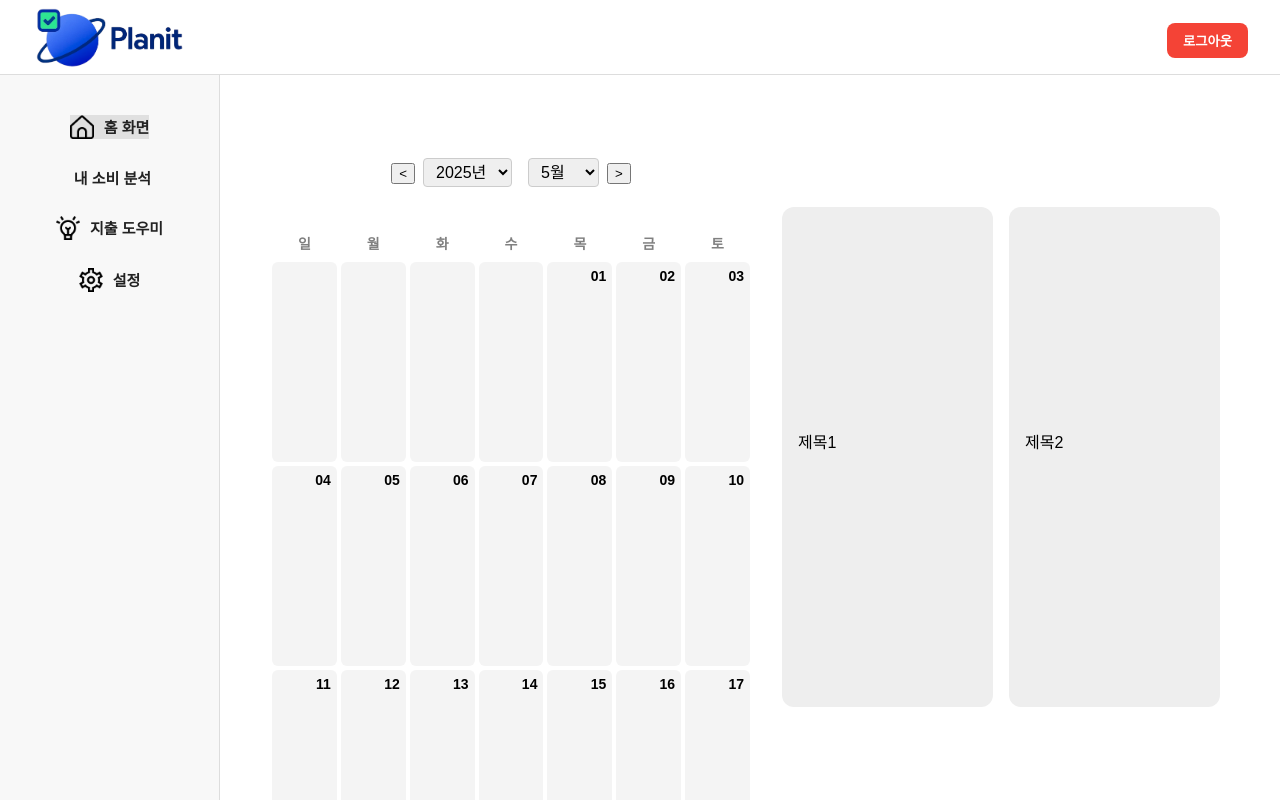
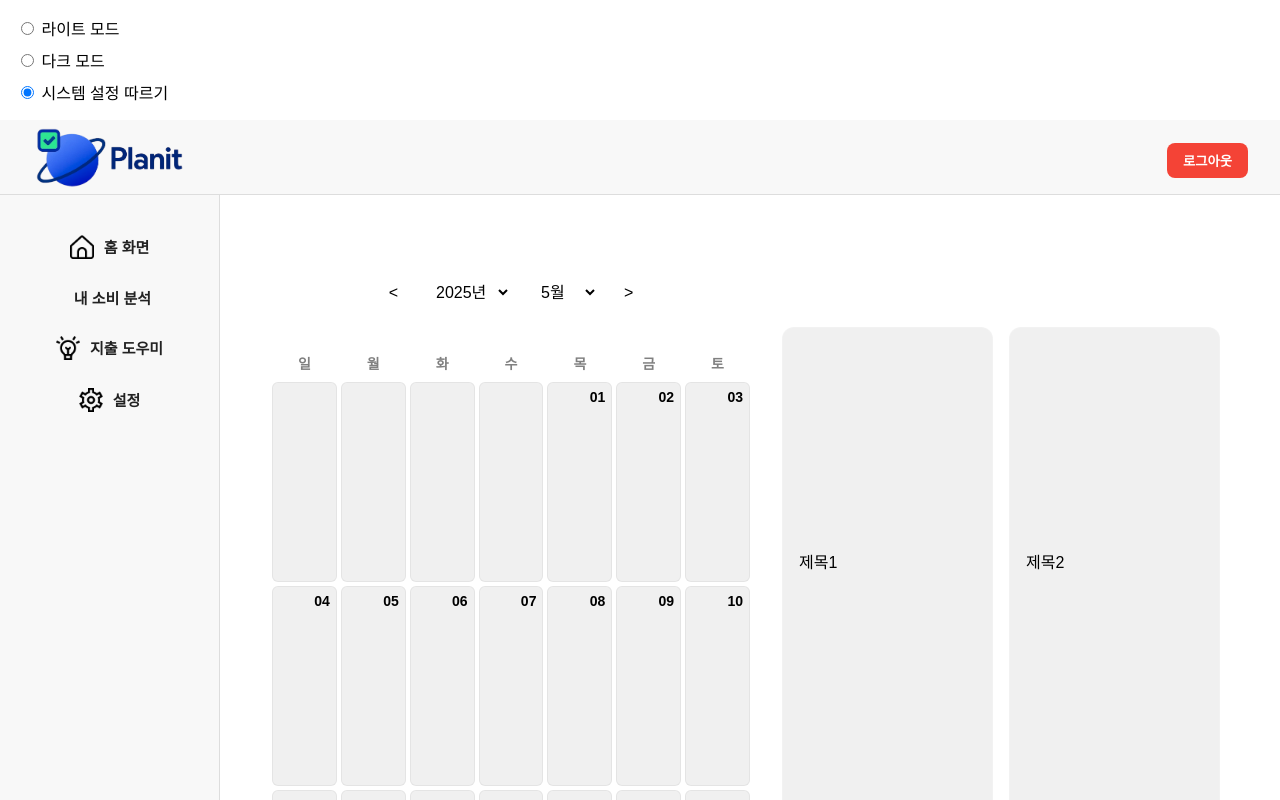
Before and after one commit to jiminh03/planit_project, a Vue app in the folder planit-front/front/: page / in a window 1280 px wide. Shown: the top 800 px of the page. Built offline with nearby package versions, Linux system fonts and the light colour scheme.

Commit message:
color theme

```diff
--- a/planit-front/front/src/App.vue
+++ b/planit-front/front/src/App.vue
@@ -1,4 +1,5 @@
 <template>
+  <ThemeSelector />
   <div class="app-layout">
     <TopHeader />
     <div class="main-layout">
@@ -13,6 +14,21 @@
 <script setup>
 import TopHeader from '@/components/TopHeader.vue'
 import SidebarMenu from '@/components/SidebarMenu.vue'
+import { onMounted } from 'vue'
+import { useThemeStore } from '@/stores/useThemeStore'
+import ThemeSelector from './components/ThemeSelector.vue'
+const themeStore = useThemeStore()
+
+onMounted(() => {
+  themeStore.applyTheme()
+
+  // 시스템 설정 변경 감지
+  window.matchMedia('(prefers-color-scheme: dark)').addEventListener('change', () => {
+    if (themeStore.theme === 'system') {
+      themeStore.applyTheme()
+    }
+  })
+})
 </script>
 
 <style>
@@ -34,14 +50,30 @@ body {
   color: var(--text-color);
 }
 
-body.light {
+:root[data-theme='light'] {
   --bg-color: #fff;
   --text-color: #000;
 }
 
-body.dark {
+:root[data-theme='light'] {
+  --sidebar-bg-color: #f8f8f8;
+  --sidebar-text-color: #222;
+  --logout-button-bg: #f44336;
+  --logout-button-hover: #d32f2f;
+  --logout-button-text: #fff;
+}
+
+:root[data-theme='dark'] {
   --bg-color: #1e1e1e;
   --text-color: #f0f0f0;
+}
+
+:root[data-theme='dark'] {
+  --sidebar-bg-color: #1e1e1e;
+  --sidebar-text-color: #ffffff;
+  --logout-button-bg: #b71c1c;
+  --logout-button-hover: #8e0000;
+  --logout-button-text: #fff;
 }
 
 .app-layout {
--- a/planit-front/front/src/components/CalendarSection.vue
+++ b/planit-front/front/src/components/CalendarSection.vue
@@ -1,5 +1,3 @@
-<!-- CalendarSection.vue -->
-
 <template>
   <div class="calendar-section">
     <div class="calendar-header">
@@ -155,12 +153,32 @@ function formatCurrency(val) {
   margin-bottom: 1rem;
 }
 
-select {
-  border: 1px solid #ccc;
+.calendar-header h2 {
+  color: var(--text-color);
+}
+
+
+select,
+button {
+  background-color: var(--card-bg-color);
+  color: var(--text-color);
+  border: 1px solid rgba(255, 255, 255, 0.2);
+  border-radius: 4px;
   padding: 4px 8px;
   font-size: 16px;
-  border-radius: 4px;
+  transition: background-color 0.3s ease;
   margin: 0 8px;
+}
+
+select:focus,
+button:focus {
+  outline: none;
+  border: 1px solid #7c3aed;
+}
+
+button:hover {
+  background-color: rgba(255, 255, 255, 0.12);
+  cursor: pointer;
 }
 
 .calendar-grid {
@@ -186,7 +204,9 @@ select {
 .calendar-cell {
   height: 200px;
   padding: 6px;
-  background: #f4f4f4;
+  background-color: rgba(180, 180, 180, 0.2); /* 연한 회색 느낌의 반투명 */
+  backdrop-filter: blur(6px);
+  border: 1px solid rgba(0, 0, 0, 0.05);
   border-radius: 6px;
   text-align: right;
   font-size: 11px;
@@ -199,7 +219,7 @@ select {
 }
 
 .calendar-cell:hover {
-  background-color: #eaeaea;
+  background-color: var(--card-glass-hover);
 }
 
 .calendar-cell.selected {
@@ -236,7 +256,7 @@ select {
 .selected-info {
   margin-top: 1rem;
   font-size: 14px;
-  background-color: #f9f9f9;
+  background-color: var(--card-bg-color);
   padding: 1rem;
   border-radius: 8px;
 }
--- a/planit-front/front/src/components/CardWidgets.vue
+++ b/planit-front/front/src/components/CardWidgets.vue
@@ -1,4 +1,3 @@
-<!-- CardWidgets.vue -->
 <template>
   <div class="card-scroll-wrapper">
     <div class="card-grid">
@@ -40,7 +39,10 @@ const cards = [
 
 .card {
   margin-top: 80px;
-  background-color: #eee;
+  background-color: rgba(180, 180, 180, 0.2); /* 밝은 회색 느낌의 투명 배경 */
+  backdrop-filter: blur(6px);
+  border: 1px solid rgba(255, 255, 255, 0.12); /* 흐릿한 외곽선 */
+  color: var(--text-color);
   border-radius: 12px;
   padding: 1rem;
   min-height: 500px;
--- a/planit-front/front/src/components/SidebarMenu.vue
+++ b/planit-front/front/src/components/SidebarMenu.vue
@@ -62,7 +62,7 @@
 .sidebar {
   width: 220px;
   min-width: 220px;
-  background-color: #f8f8f8;
+  background-color: var(--sidebar-bg-color);
   padding: 1rem;
   box-sizing: border-box;
   border-right: 1px solid #ddd;
@@ -86,18 +86,26 @@
   height: 100%;
 }
 
-.menu-group {
+.menu-group,
+.menu-subitem {
+  all: unset;
   display: flex;
   align-items: center;
+  width: 100%;
+  color: var(--sidebar-text-color);
+  text-decoration: none;
+  cursor: pointer;
+}
+
+.menu-group {
   margin-top: 1.5rem;
-  text-decoration: none;
 }
 
 .menu-group-title {
   margin-left: 6px;
   font-weight: bold;
   font-size: 15px;
-  color: #222;
+  color: var(--sidebar-text-color) !important;
 }
 
 .submenu {
@@ -108,20 +116,17 @@
 .menu-subitem {
   padding-left: 32px;
   font-size: 14px;
-  color: #333;
-  text-decoration: none;
-  display: block;
-  padding: 4px 8px;
   border-radius: 6px;
   transition: background 0.2s;
+  padding: 4px 8px;
 }
 
 .menu-subitem:hover {
-  background-color: #eee;
+  background-color: var(--sidebar-hover-bg-color);
 }
 
 .active {
-  background-color: #e0e0e0;
+  background-color: var(--sidebar-active-bg-color);
   font-weight: bold;
 }
 
--- /dev/null
+++ b/planit-front/front/src/components/ThemeSelector.vue
@@ -0,0 +1,27 @@
+<template>
+  <div class="theme-selector">
+    <label><input type="radio" value="light" v-model="themeStore.theme" @change="themeStore.applyTheme" /> 라이트 모드</label>
+    <label><input type="radio" value="dark" v-model="themeStore.theme" @change="themeStore.applyTheme" /> 다크 모드</label>
+    <label><input type="radio" value="system" v-model="themeStore.theme" @change="themeStore.applyTheme" /> 시스템 설정 따르기</label>
+  </div>
+</template>
+
+<script setup>
+import { useThemeStore } from '@/stores/useThemeStore'
+const themeStore = useThemeStore()
+</script>
+
+<style scoped >
+.theme-selector {
+  display: flex;
+  flex-direction: column;
+  gap: 8px;
+  padding: 16px;
+  background-color: var(--bg-color);
+  color: var(--text-color);
+}
+
+label {
+  font-weight: 500;
+}
+</style>
--- a/planit-front/front/src/components/TopHeader.vue
+++ b/planit-front/front/src/components/TopHeader.vue
@@ -28,7 +28,8 @@ function handleLogout() {
   align-items: center;
   padding: 0.5rem 2rem 0.1rem 2rem;
   border-bottom: 1px solid #ddd;
-  background-color: white;
+  background-color: var(--sidebar-bg-color);
+  color: var(--sidebar-text-color);
   flex-shrink: 0;
   z-index: 1000;
   position: relative;
@@ -52,8 +53,8 @@ function handleLogout() {
 }
 
 .logout-button {
-  background-color: #f44336;
-  color: white;
+  background-color: var(--logout-button-bg);
+  color: var(--logout-button-text);
   border: none;
   padding: 0.5rem 1rem;
   border-radius: 8px;
@@ -63,6 +64,6 @@ function handleLogout() {
 }
 
 .logout-button:hover {
-  background-color: #d32f2f;
+  background-color: var(--logout-button-hover);
 }
 </style>
--- /dev/null
+++ b/planit-front/front/src/stores/useThemeStore.js
@@ -0,0 +1,26 @@
+// stores/useThemeStore.js
+import { defineStore } from 'pinia'
+
+export const useThemeStore = defineStore('theme', {
+  state: () => ({
+    theme: 'system', // 기본값: 'system' | 'light' | 'dark'
+  }),
+  getters: {
+    currentTheme(state) {
+      if (state.theme === 'system') {
+        return window.matchMedia('(prefers-color-scheme: dark)').matches ? 'dark' : 'light'
+      }
+      return state.theme
+    }
+  },
+  actions: {
+    setTheme(newTheme) {
+      this.theme = newTheme
+      this.applyTheme()
+    },
+    applyTheme() {
+      const themeClass = this.currentTheme
+      document.documentElement.setAttribute('data-theme', themeClass)
+    }
+  }
+})
--- a/planit-front/front/src/views/SettingsView.vue
+++ b/planit-front/front/src/views/SettingsView.vue
@@ -74,10 +74,13 @@
   list-style: none;
   padding: 0;
   margin: 0;
-  background: white;
+  background: rgba(180, 180, 180, 0.2);
+  backdrop-filter: blur(6px);
+  border: 1px solid rgba(0, 0, 0, 0.05);
   border-radius: 12px;
   box-shadow: 0 2px 8px rgba(0, 0, 0, 0.05);
   overflow: hidden;
+  color: var(--text-color);
 }
 
 .settings-card li {
@@ -85,7 +88,7 @@
   justify-content: space-between;
   align-items: center;
   padding: 1rem;
-  border-bottom: 1px solid #eee;
+  border-bottom: 1px solid var(--divider-color);
   font-size: 0.95rem;
 }
 
@@ -95,6 +98,6 @@
 
 .arrow {
   font-size: 1.2rem;
-  color: #888;
+  color: var(--text-color);
 }
 </style>
```
